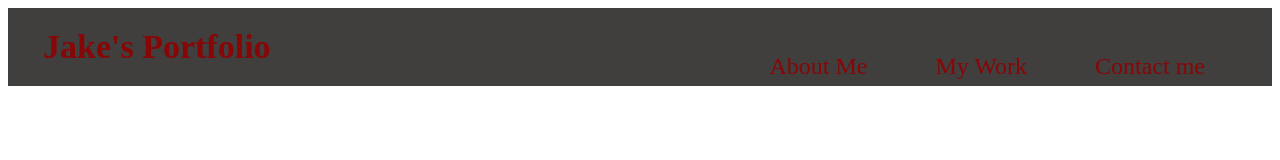
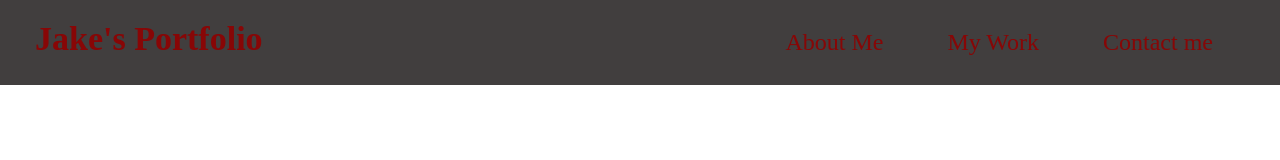
Before and after one commit to Jake-Roberts/portfolio, a plain HTML site: page index.html in a window 1280 px wide. Drawn offline with Linux system fonts and the light colour scheme.

Commit message:
added flexbox to css header

```diff
--- a/assets/style.css
+++ b/assets/style.css
@@ -1,7 +1,16 @@
+* {
+    margin: 0;
+    padding: 0;
+    box-sizing: border-box;
+}
+
 /*header*/
 .header {
     padding: 20px 35px;
     background-color: rgb(65, 62, 62);
+    display: flex;
+    justify-content: space-between;
+    flex-wrap: wrap;
 }
 
 .header h1 {
@@ -9,7 +18,6 @@
     font-size: 34px;
     color: rgb(136, 6, 6);
     margin: 0;
-    display: inline;
 }
 
 .header a {
@@ -18,9 +26,15 @@
 }
 
 .header nav {
-    float: right;
     margin: 9px 0;
-    text-align: center;
+}
+
+.header nav ul {
+    display: flex;
+    flex-wrap: wrap;
+    justify-content: space-between;
+    align-items: center;
+    list-style: none;
 }
 
 .header nav ul li {
```
